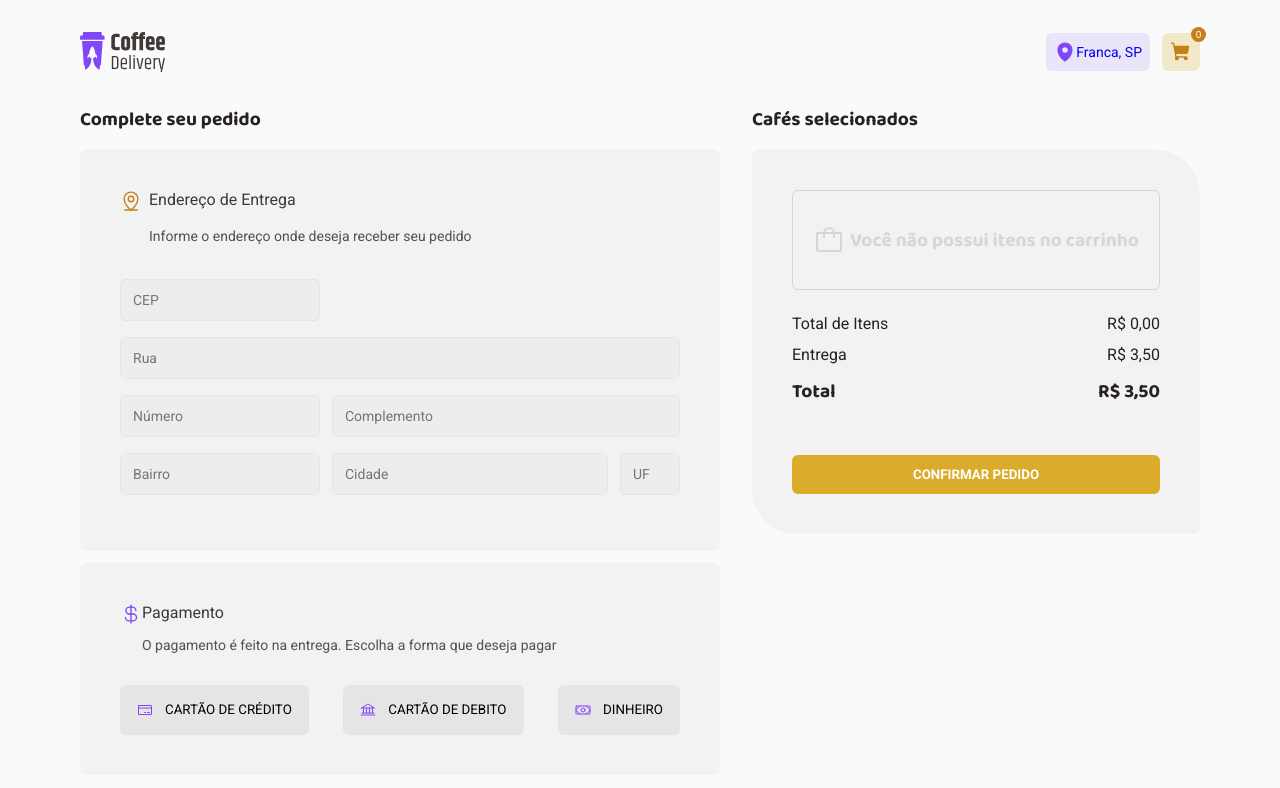
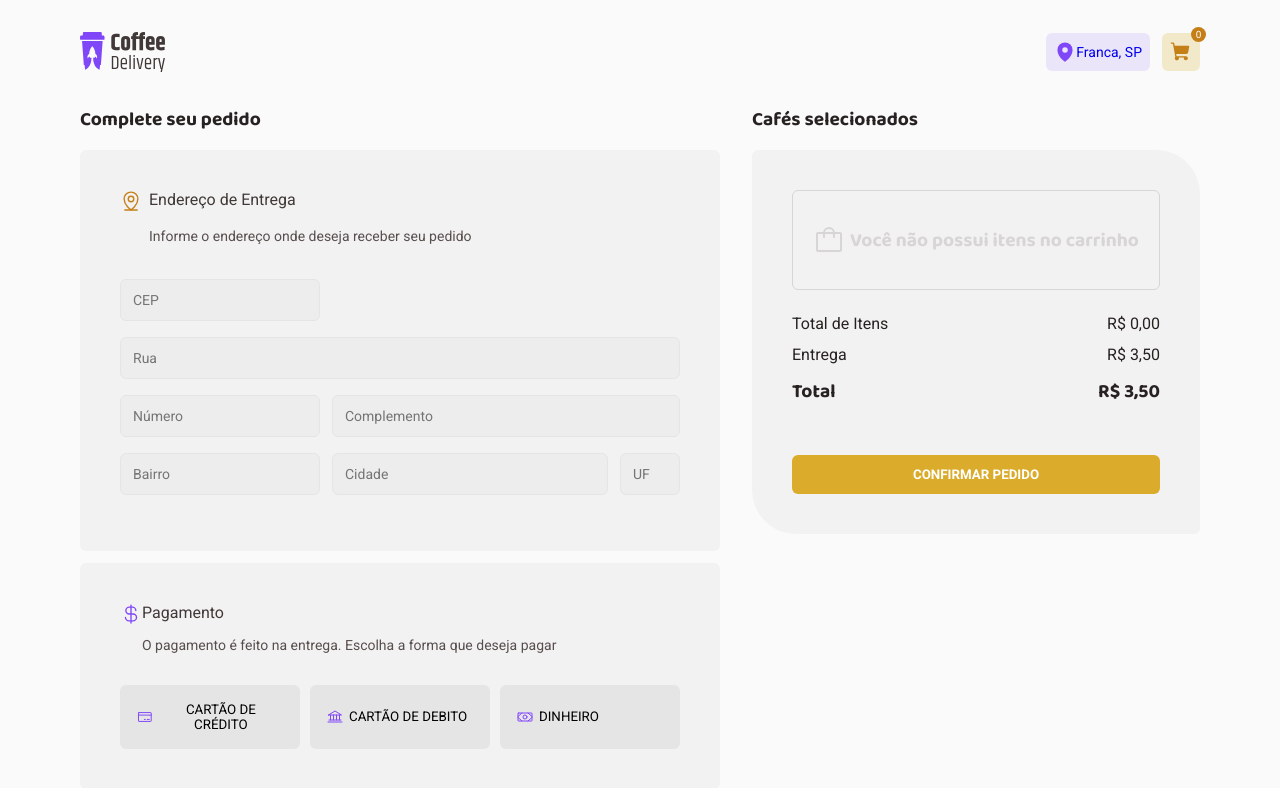
Before and after one commit to Yago-Henrique03/02-coffedelivery-ts, a React (Vite) app: page /payout in a window 1280 px wide. Shown: the top 788 px of the page. Built offline with nearby package versions, Linux system fonts and the light colour scheme.

Commit message:
added features

```diff
--- a/src/pages/Payout/styles.ts
+++ b/src/pages/Payout/styles.ts
@@ -121,10 +121,10 @@ export const ButtonsContainer = styled.div`
   justify-content: space-between;
   button {
     background: ${(props) => props.theme['base-button']};
-    width: 1fr;
+    width: 180px;
     display: flex;
     align-items: center;
-    gap: 12px;
+    gap: 6px;
     border: 1px solid transparent;
     padding: 1rem;
     border-radius: 6px;
```
